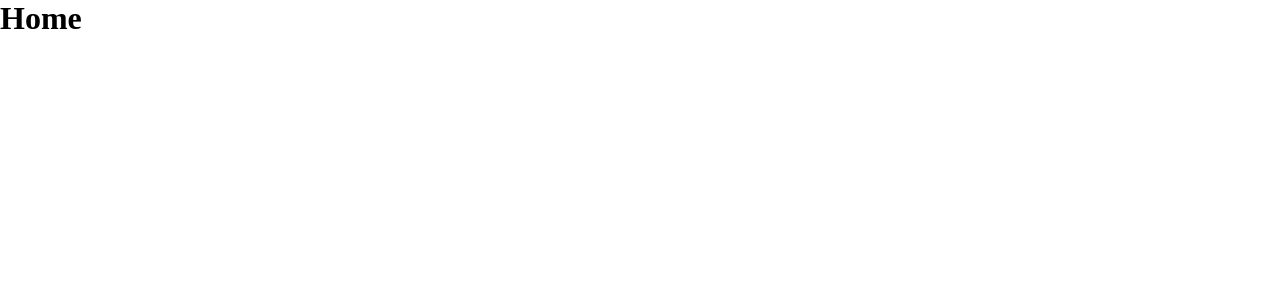
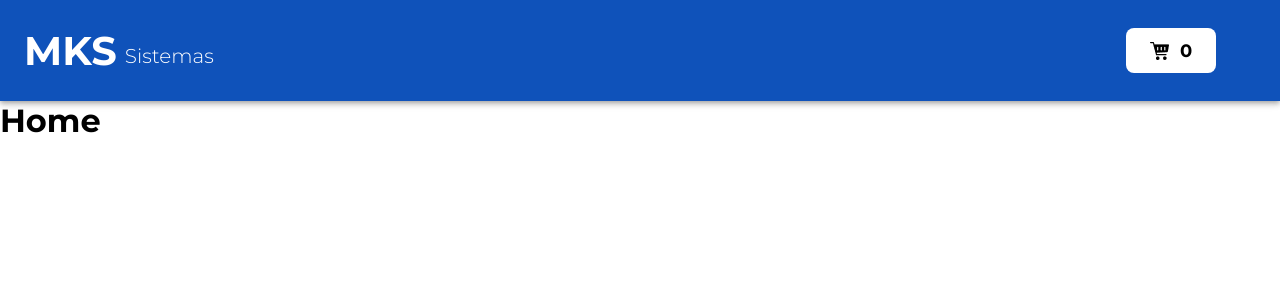
Before and after one commit to GustavoScopinho/gs-ecommerce, a React (Vite) app: page / in a window 1280 px wide. Shown: the top 300 px of the page. Built offline with nearby package versions, Linux system fonts and the light colour scheme.

Commit message:
Add Navbar

```diff
--- a/index.html
+++ b/index.html
@@ -3,8 +3,14 @@
   <head>
     <meta charset="UTF-8" />
     <link rel="icon" type="image/svg+xml" href="/vite.svg" />
+    <link rel="preconnect" href="https://fonts.googleapis.com" />
+    <link rel="preconnect" href="https://fonts.gstatic.com" crossorigin />
+    <link
+      href="https://fonts.googleapis.com/css2?family=Cormorant+Garamond:ital,wght@0,400;0,700;1,400&family=Montserrat:wght@300;400;500;700&display=swap"
+      rel="stylesheet"
+    />
     <meta name="viewport" content="width=device-width, initial-scale=1.0" />
-    <title>Vite + React + TS</title>
+    <title>MKS - Sistemas</title>
   </head>
   <body>
     <div id="root"></div>
--- a/package.json
+++ b/package.json
@@ -9,12 +9,18 @@
     "preview": "vite preview"
   },
   "dependencies": {
+    "@emotion/react": "^11.10.5",
+    "@emotion/styled": "^11.10.5",
+    "@mui/icons-material": "^5.11.0",
+    "@mui/material": "^5.11.6",
+    "@types/material-ui": "^0.21.12",
     "react": "^18.2.0",
     "react-dom": "^18.2.0"
   },
   "devDependencies": {
     "@types/react": "^18.0.26",
     "@types/react-dom": "^18.0.9",
+    "@types/styled-components": "^5.1.26",
     "@vitejs/plugin-react": "^3.0.0",
     "typescript": "^4.9.3",
     "vite": "^4.0.0"
--- /dev/null
+++ b/src/components/navbar/Navbar.styled.ts
@@ -0,0 +1,56 @@
+import styled from 'styled-components'
+
+export const Container = styled.button`
+  height: 101px;
+  background-color: #0f52ba;
+  display: flex;
+  align-items: center;
+  color: #fff;
+  border: none;
+  justify-content: space-between;
+  width: 95%;
+
+  @media (max-width: 760px) {
+    height: 48px;
+  }
+`
+
+export const NavButton = styled.button`
+  width: 90px;
+  height: 45px;
+  background-color: #fff;
+  border-radius: 8px;
+  border: none;
+  display: flex;
+  gap: 10px;
+  justify-content: center;
+  align-items: center;
+  font-weight: 700;
+  font-size: 18px;
+
+  @media (max-width: 760px) {
+    width: 52px;
+    height: 26px;
+    font-size: 16px;
+  }
+`
+
+export const Font = styled.h1`
+  font-weight: 600;
+  font-size: 40px;
+  margin-right: 8px;
+
+  @media (max-width: 760px) {
+    font-size: 32px;
+  }
+`
+
+export const FontSmall = styled.h5`
+  font-weight: 300;
+  font-size: 20px;
+  padding-top: 10px;
+
+  @media (max-width: 760px) {
+    font-size: 16px;
+  }
+`
--- /dev/null
+++ b/src/components/navbar/Navbar.tsx
@@ -0,0 +1,27 @@
+import AppBar from '@mui/material/AppBar'
+import Box from '@mui/material/Box'
+import Toolbar from '@mui/material/Toolbar'
+import Typography from '@mui/material/Typography'
+import { Container, Font, FontSmall, NavButton } from './Navbar.styled'
+// import NavButton from './Navbar.styled'
+import IconCart from '../../assets/icon-cart.png'
+
+export const Navbar = () => {
+  return (
+    <>
+      <Box sx={{ flexGrow: 1 }}>
+        <AppBar position="static" sx={{ backgroundColor: '#0f52ba' }}>
+          <Container>
+            <Toolbar>
+              <Font>MKS</Font>
+              <FontSmall>Sistemas</FontSmall>
+            </Toolbar>
+            <NavButton>
+              <img src={IconCart} alt="" /> <strong>0</strong>
+            </NavButton>
+          </Container>
+        </AppBar>
+      </Box>
+    </>
+  )
+}
--- a/src/index.css
+++ b/src/index.css
@@ -1,6 +1,7 @@
 * {
   margin: 0;
   padding: 0;
+  font-family: 'Montserrat', sans-serif;
 }
 
 a {
--- a/src/pages/Home.tsx
+++ b/src/pages/Home.tsx
@@ -1,7 +1,19 @@
+import { createTheme, ThemeProvider } from '@mui/material/styles'
+import { Navbar } from '../components/navbar/Navbar'
+
+const theme = createTheme({
+  typography: {
+    fontFamily: ['Montserrat', 'sans-serif'].join(',')
+  }
+})
+
 export const Home = () => {
   return (
     <>
-      <h1>Home</h1>
+      <ThemeProvider theme={theme}>
+        <Navbar />
+        <h1>Home</h1>
+      </ThemeProvider>
     </>
   )
 }
```
Also changed, not shown: src/assets/icon-cart.png (added), 1 other file (tests, documents, lock files or other folders).
